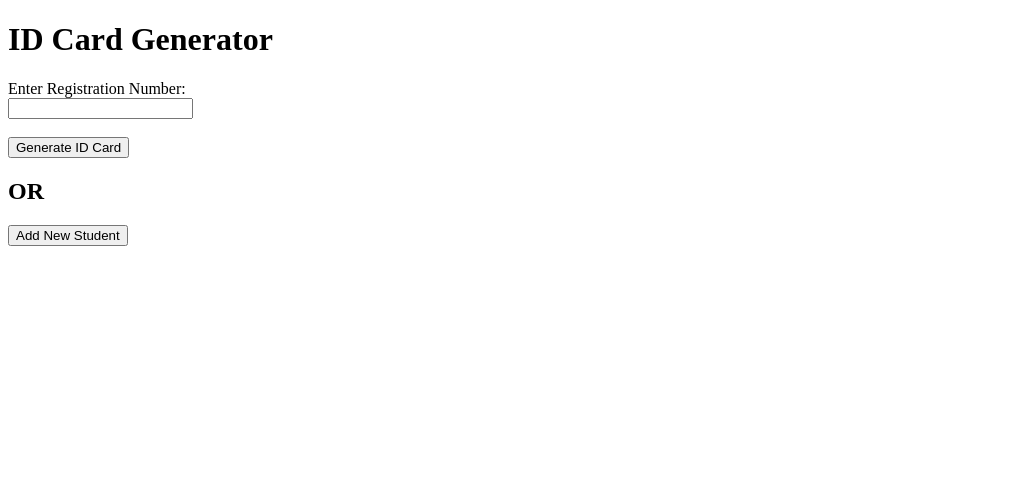
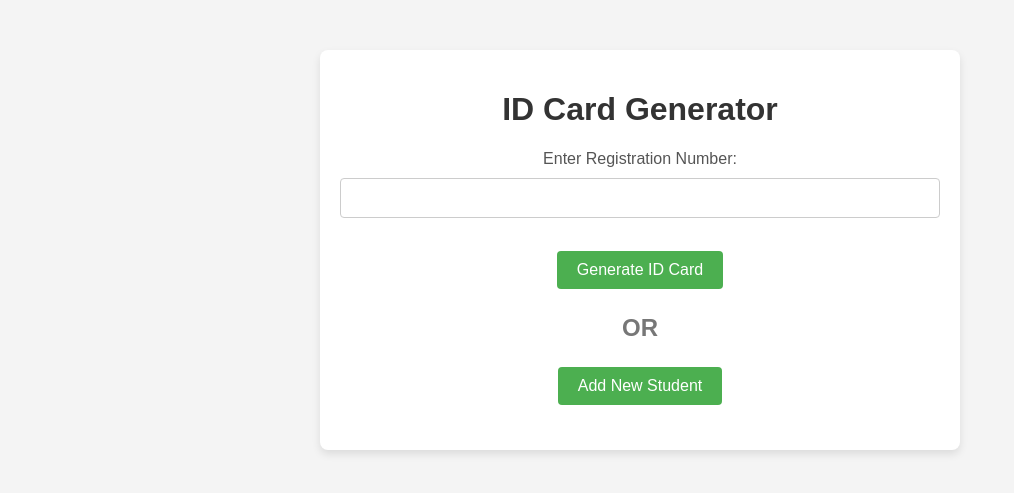
Before and after one commit to Phantom-VK/SGGSIdCardWeb, a Flask app: page / in a window 1280 px wide. Shown: the top 493 px of the page, without its empty margins (0-1014 px from the left). Run offline with Flask 3, Linux system fonts and the light colour scheme.

Commit message:
html struture updated 1

```diff
--- a/templates/index.html
+++ b/templates/index.html
@@ -4,22 +4,80 @@
     <meta charset="UTF-8">
     <meta name="viewport" content="width=device-width, initial-scale=1.0">
     <title>ID Card Generator</title>
+    <style>
+        body {
+            font-family: Arial, sans-serif;
+            background-color: #f4f4f4;
+            margin: 0;
+            padding: 0;
+            text-align: center;
+        }
+        .container {
+            width: 80%;
+            max-width: 600px;
+            margin: 50px auto;
+            padding: 20px;
+            background: #fff;
+            border-radius: 8px;
+            box-shadow: 0 4px 8px rgba(0,0,0,0.1);
+        }
+        h1 {
+            color: #333;
+        }
+        form {
+            margin: 20px 0;
+        }
+        label {
+            font-size: 16px;
+            color: #555;
+        }
+        input[type="text"] {
+            width: calc(100% - 22px);
+            padding: 10px;
+            margin: 10px 0;
+            border: 1px solid #ccc;
+            border-radius: 4px;
+            font-size: 16px;
+        }
+        button {
+            background-color: #4CAF50;
+            color: white;
+            padding: 10px 20px;
+            border: none;
+            border-radius: 4px;
+            font-size: 16px;
+            cursor: pointer;
+            margin: 5px;
+        }
+        button:hover {
+            background-color: #45a049;
+        }
+        .error {
+            color: red;
+            margin: 10px 0;
+        }
+        h2 {
+            color: #777;
+        }
+    </style>
 </head>
 <body>
-    <h1>ID Card Generator</h1>
-    {% if error %}
-        <p style="color:red;">{{ error }}</p>
-    {% endif %}
+    <div class="container">
+        <h1>ID Card Generator</h1>
+        {% if error %}
+            <p class="error" style="color:red">{{ error }}</p>
+        {% endif %}
     <form method="POST">
 
         <label for="reg_no">Enter Registration Number:</label><br>
-        <input type="text" id="reg_no" name="reg_no"><br><br>
+        <input type="text" id="reg_no" name="reg_no" required><br><br>
 
         <button type="submit">Generate ID Card</button>
 
         <h2>OR</h2>
-        <button type="submit">Add New Student</button>
+        <button type="submit" formaction="/add_student">Add New Student</button>
 
     </form>
+    </div>
 </body>
 </html>
```
Also changed, not shown: templates/add_student.html (+70 -11 lines).
